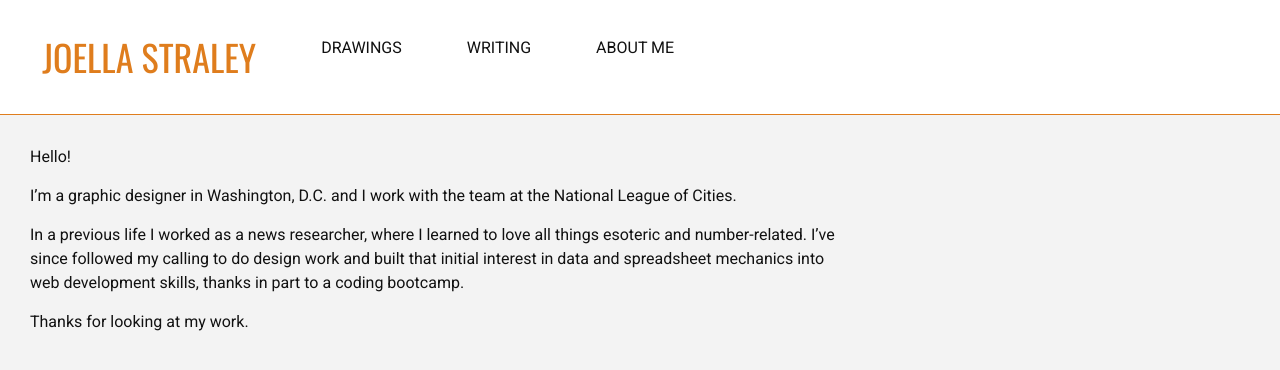
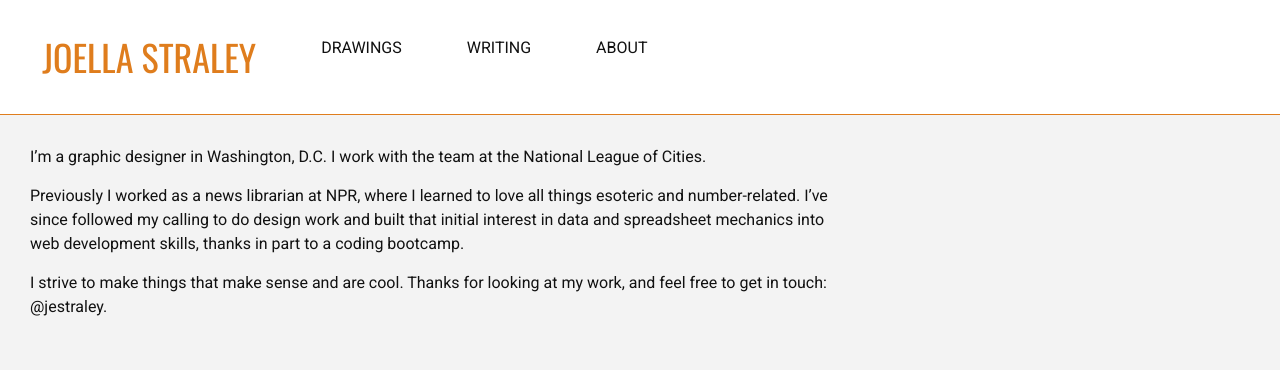
Before and after one commit to joellacarman/joellacarman.github.io, a Jekyll site: the page built from xabout.md, in a window 1280 px wide. Shown: the top 370 px of the page. Built offline with Jekyll 4.4.1, drawn with Linux system fonts in a browser that asks for light colours.

Commit message:
changed post

```diff
--- a/_posts/2017-03-19-budget-cuts.markdown
+++ b/_posts/2017-03-19-budget-cuts.markdown
@@ -2,13 +2,11 @@
 layout: post
 title:  "Budget Cuts Illustrated"
 date:   2017-03-19 12:53:02
-image: /assets/edu-infrastructure.png
+image: /assets/protect-programs.png
 ---
 
 Designed these for Twitter using stock illustration.
 
-[![What will Trump's budget cut in your city? Education and infrastructure.](/assets/edu-infrastructure.png)](https://twitter.com/leagueofcities/status/844263961440731140)
-
-[![What will Trump's budget cut in your city? Support for business.](/assets/business.png)](https://twitter.com/leagueofcities/status/844219810812706818)
+[![What will Trump's budget cut in your city? Education and infrastructure.](/assets/protect-programs.png)](https://twitter.com/leagueofcities/status/850381415065808896)
 
 <!-- [![Congress: Protect Programs Vital To Cities](/assets/protect-programs)]() -->
--- a/_sass/_layout.scss
+++ b/_sass/_layout.scss
@@ -129,13 +129,14 @@
 
     > li {
         background-color: #ffffff;
+        border: 0.5px solid #dddddd;
+        border-radius: 2px;
         margin-bottom: $spacing-unit;
         margin-right: ($spacing-unit);
         padding: 1% 1% 1% 1%;
         max-width: ($content-width / 3.4);
         float: left;
         height: ($spacing-unit * 10);
-        border: 0.5px solid #dddddd;
 
             @include media-query($on-palm) {
                 height: auto;
--- a/xabout.md
+++ b/xabout.md
@@ -1,13 +1,11 @@
 ---
 layout: page
-title: About me
+title: About
 permalink: /about/
 ---
 
-Hello!
+I'm a graphic designer in Washington, D.C. I work with the team at the National League of Cities.
 
-I'm a graphic designer in Washington, D.C. and I work with the team at the National League of Cities.
+Previously I worked as a news librarian at NPR, where I learned to love all things esoteric and number-related. I've since followed my calling to do design work and built that initial interest in data and spreadsheet mechanics into web development skills, thanks in part to a coding bootcamp.
 
-In a previous life I worked as a news researcher, where I learned to love all things esoteric and number-related. I've since followed my calling to do design work and built that initial interest in data and spreadsheet mechanics into web development skills, thanks in part to a coding bootcamp.
-
-Thanks for looking at my work.
+I strive to make things that make sense and are cool. Thanks for looking at my work, and feel free to get in touch: @jestraley.
```
Also changed, not shown: 4 other files.
